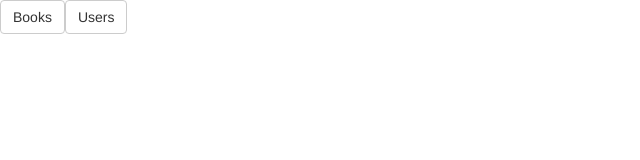
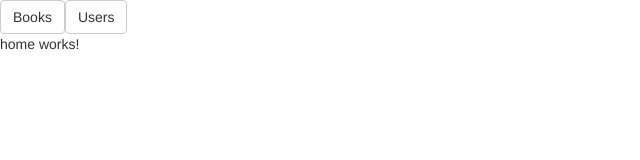
Before and after one commit to FlorianSchmuck/WEW5_Library, an Angular app: page /home in a window 1280 px wide. Before the commit this address led to /. Shown: the top 160 px of the page, without its empty margins (0-640 px from the left). Built offline with nearby package versions, Linux system fonts and the light colour scheme.

Commit message:
[Home] (entrypoint) - added Home component

```diff
--- a/src/app/app.module.ts
+++ b/src/app/app.module.ts
@@ -5,11 +5,13 @@
 import {ROUTING} from './app.routes';
 import {SharedModule} from './shared/shared.module';
 import { UserModule } from './users/user.module';
+import { HomeComponent } from './home/home.component';
 
 
 @NgModule({
   declarations: [
-    AppComponent
+    AppComponent,
+    HomeComponent
   ],
   imports: [
     BrowserModule,
--- /dev/null
+++ b/src/app/home/home.component.html
@@ -0,0 +1,3 @@
+<p>
+  home works!
+</p>
--- /dev/null
+++ b/src/app/home/home.component.ts
@@ -0,0 +1,15 @@
+import { Component, OnInit } from '@angular/core';
+
+@Component({
+  selector: 'app-home',
+  templateUrl: './home.component.html',
+  styleUrls: ['./home.component.css']
+})
+export class HomeComponent implements OnInit {
+
+  constructor() { }
+
+  ngOnInit() {
+  }
+
+}
```
Also changed, not shown: src/app/app.routes.ts (+6 -1 lines), src/app/home/home.component.css (added), 1 other file (tests, documents, lock files or other folders).
